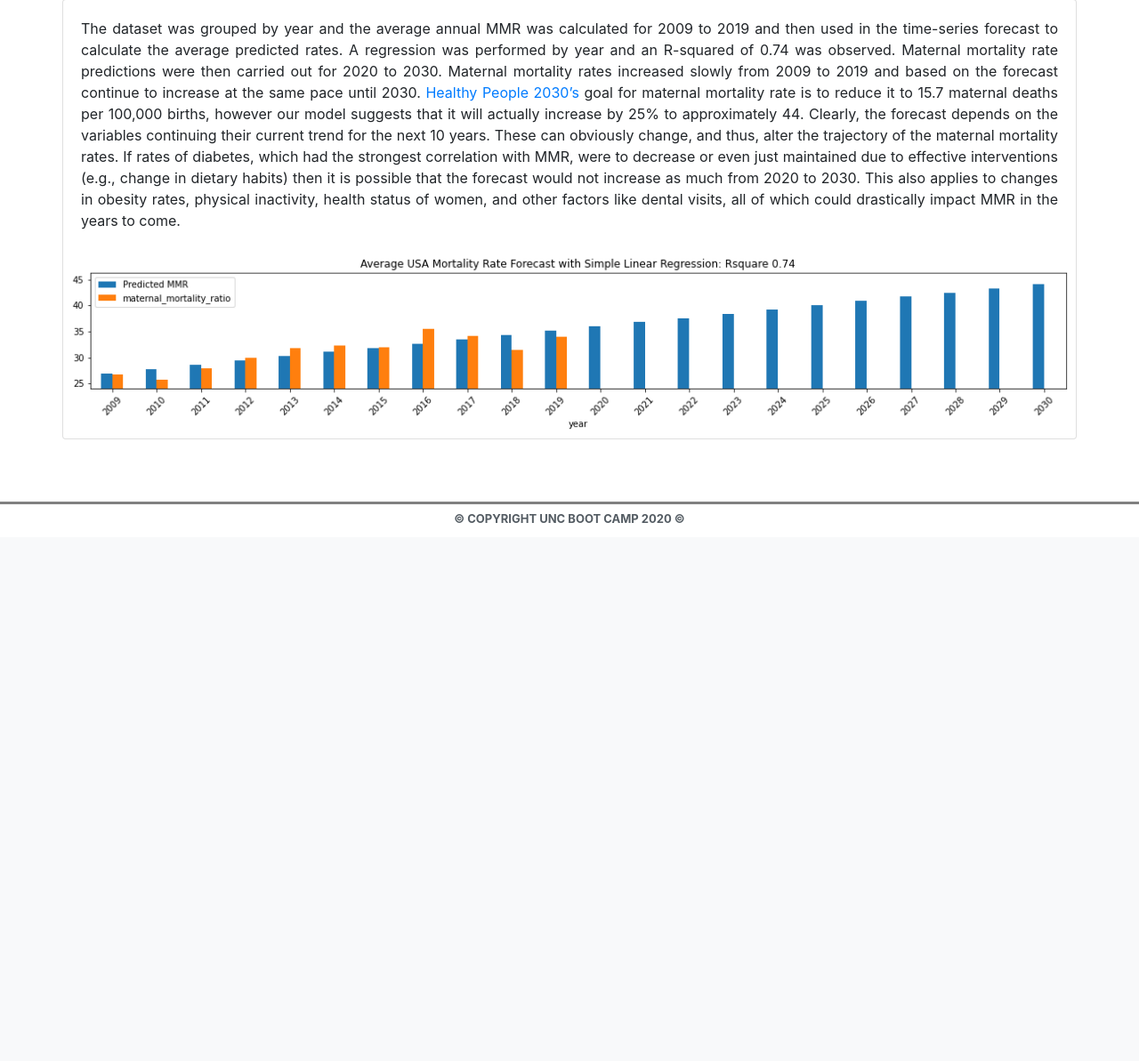
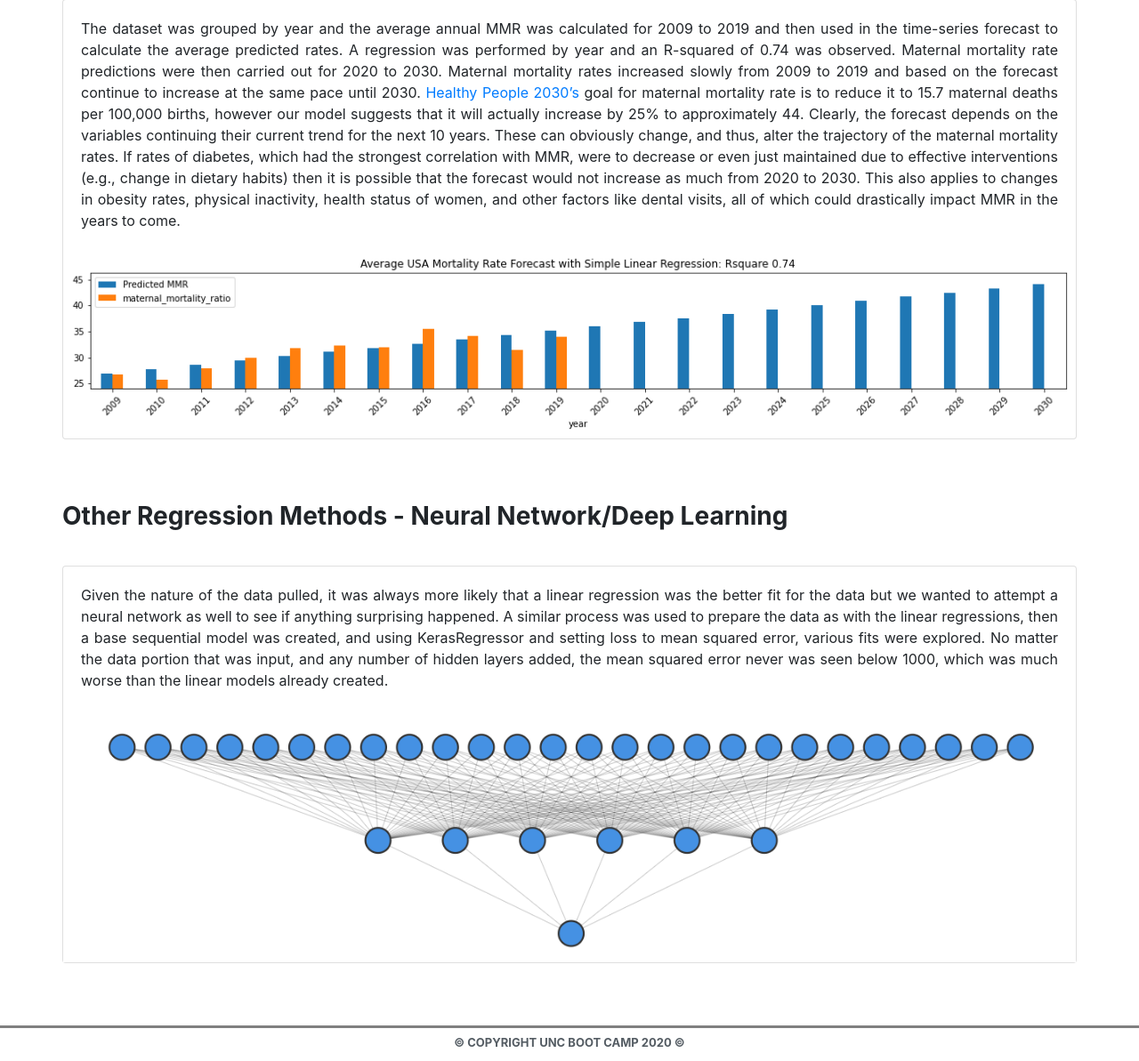
Before and after one commit to abpuccini/maternal-mortality-project, a Flask app: page /machine-learning-non-race-model in a window 1280 px wide. Shown: the part 3694-4887 px from the top of the page at 89% size. Before the commit the page ends 4282 px from the top, so only its background shows below. Run offline with Flask 2, Linux system fonts and the light colour scheme; some libraries are stand-ins or nearby versions; some web fonts are replaced.

Commit message:
added neural network to html

```diff
--- a/templates/machine-learning-non-race-model.html
+++ b/templates/machine-learning-non-race-model.html
@@ -206,6 +206,19 @@
                 <img class="img-fluid mx-auto d-block" src="../static/img/Predictions_Barplot_to_2030.png"
                     alt="Association Map">
             </div>
+            <h3>Other Regression Methods - Neural Network/Deep Learning</h3>
+            <div class="card">
+                <div class="card-body">
+                    Given the nature of the data pulled, it was always more likely that a linear regression was the better fit
+                    for the data but we wanted to attempt a neural network as well to see if anything surprising happened.
+                    A similar process was used to prepare the data as with the linear regressions, then a base sequential model was created,
+                    and using KerasRegressor and setting loss to mean squared error, various fits were explored. No matter the data portion
+                    that was input, and any number of hidden layers added, the mean squared error never was seen below 1000, which was much
+                    worse than the linear models already created.
+                </div>
+                <img class="img-fluid mx-auto d-block" src="../static/img/neural_network_model.png"
+                    alt="Association Map">
+            </div>
         </div>
     </div>
     </div>
```
Also changed, not shown: static/img/neural_network_model.png (added).
